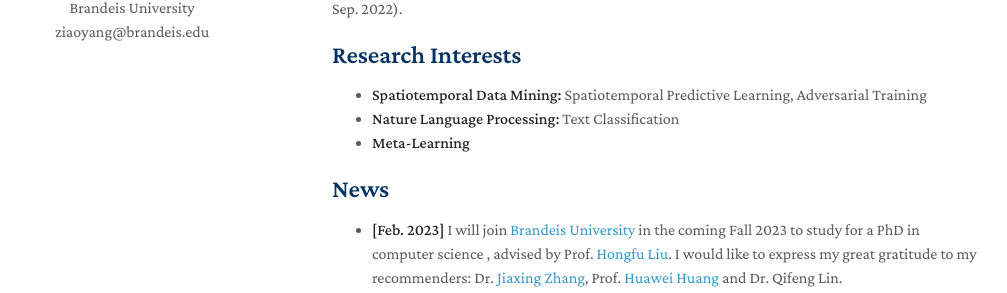
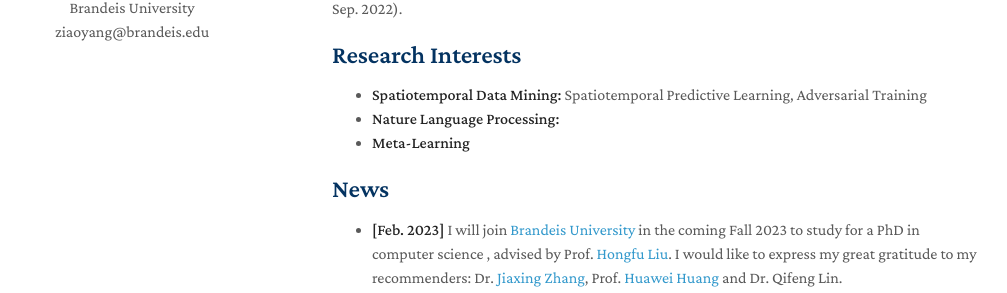
Before and after one commit to yangziao56/homepage, a Jekyll site: the page built from index.md, in a window 1280 px wide and 900 px high. Shown: the part 344-637 px from the top of the window, without its empty margins (138-1145 px from the left). Built offline with Jekyll 4.4.1, drawn with Linux system fonts in a browser that asks for light colours; nearby versions of some CDN libraries; a style sheet for code colours, icons or effects is not loaded; our own code applies the rules of GitHub Pages for plain Markdown files.

Commit message:
Update index.md
Signed-off-by: Ziao Yang <70676524+yangziao56@users.noreply.github.com>

```diff
--- a/index.md
+++ b/index.md
@@ -13,7 +13,7 @@
 ## Research Interests
 
 - **Spatiotemporal Data Mining:** Spatiotemporal Predictive Learning, Adversarial Training
-- **Nature Language Processing:** Text Classification
+- **Nature Language Processing:**
 - **Meta-Learning**
 
 ## News
```
